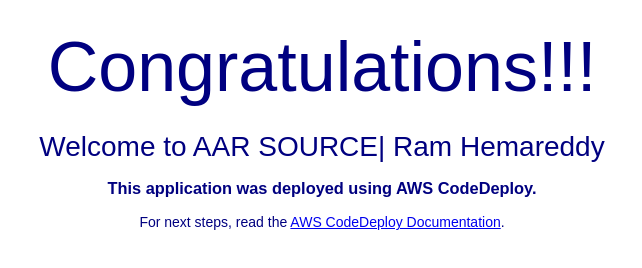
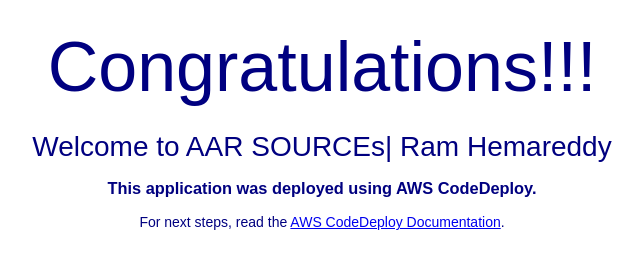
Before and after one commit to sireeshajangam/WebAppApplication, a plain HTML site: page index.html in a window 1280 px wide. Shown: the part 220-488 px from the top of the page, without its empty margins (318-960 px from the left). Drawn offline with Linux system fonts and the light colour scheme.

Commit message:
committed

```diff
--- a/index.html
+++ b/index.html
@@ -28,7 +28,7 @@
   <div align="center">
     <img src="https://s3.ap-south-1.amazonaws.com/www.basava.com/aar_logo_final.png" style="max-width: 20%;">
     <h1>Congratulations!!! </h1>
-      <h2>Welcome to AAR SOURCE| Ram Hemareddy</h2>
+      <h2>Welcome to AAR SOURCEs| Ram Hemareddy</h2>
     <h3>This application was deployed using AWS CodeDeploy.</h3>
     <p>For next steps, read the <a href="http://aws.amazon.com/documentation/codedeploy">AWS CodeDeploy Documentation</a>.</p>
   </div>
```
